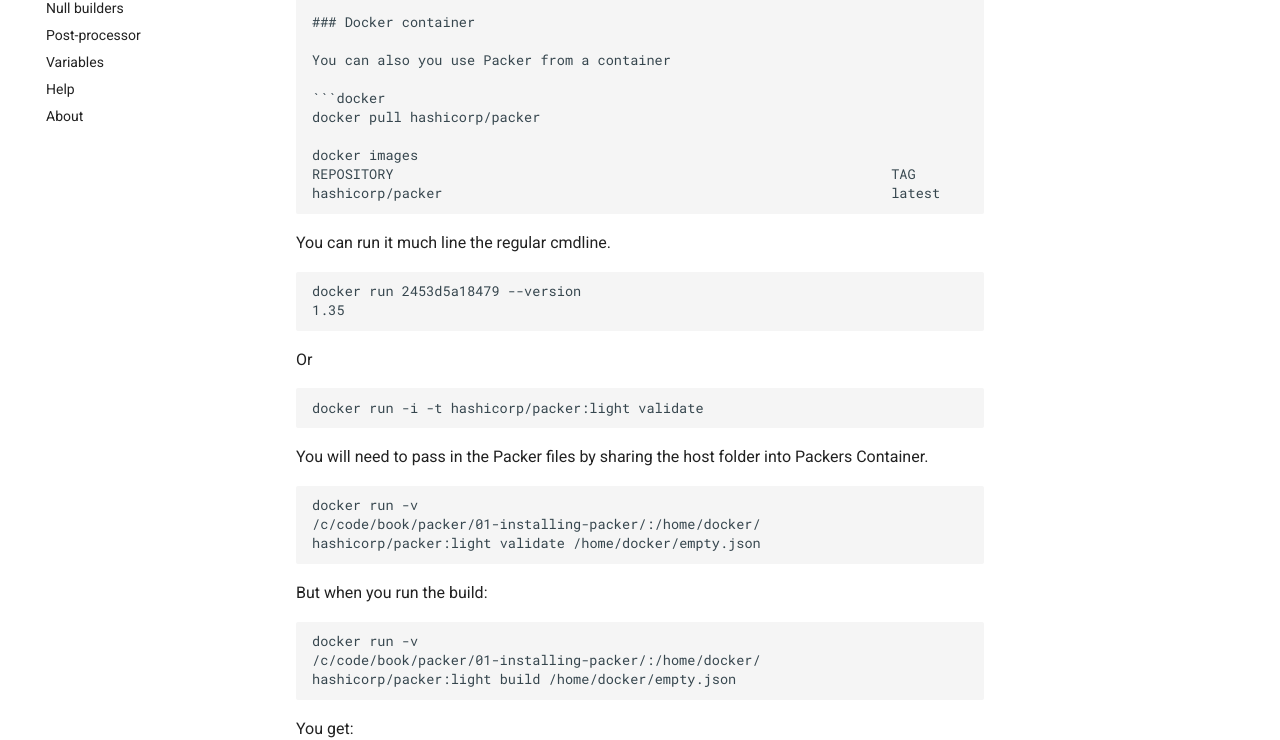
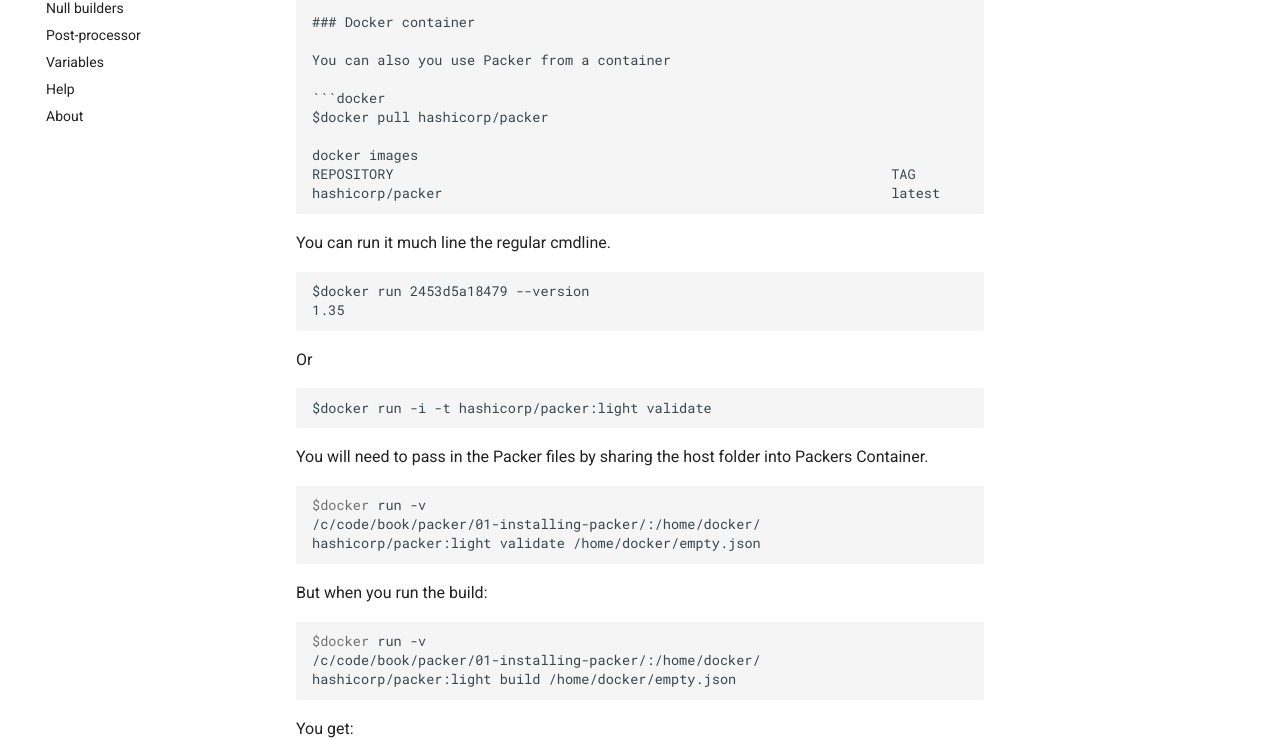
Before and after one commit to JamesWoolfenden/learn-packer, an MkDocs documentation site: the page built from docs/installing-packer.md, in a window 1280 px wide and 1400 px high, scrolled down 1192 px. Shown: the part 342-1082 px from the top of the window. Built offline with MkDocs 1.6.1 and Material for MkDocs 9.7.7, drawn with Linux system fonts in a browser that asks for light colours; comment, search, counter and statistics services are not loaded; some of the changed text lies outside the part shown.

Commit message:
Spelling mistakes

````diff
--- a/docs/installing-packer.md
+++ b/docs/installing-packer.md
@@ -62,7 +62,7 @@
 You can also you use Packer from a container
 
 ```docker
-docker pull hashicorp/packer
+$docker pull hashicorp/packer
 
 docker images
 REPOSITORY                                                             TAG                 IMAGE ID            CREATED             SIZE
@@ -72,20 +72,20 @@
 You can run it much line the regular cmdline.
 
 ```cli
-docker run 2453d5a18479 --version
+$docker run 2453d5a18479 --version
 1.35
 ```
 
 Or
 
 ```cli
-docker run -i -t hashicorp/packer:light validate
+$docker run -i -t hashicorp/packer:light validate
 ```
 
 You will need to pass in the Packer files by sharing the host folder into Packers Container.
 
 ```docker
-docker run -v
+$docker run -v
 /c/code/book/packer/01-installing-packer/:/home/docker/
 hashicorp/packer:light validate /home/docker/empty.json
 ```
@@ -93,7 +93,7 @@
 But when you run the build:
 
 ```docker
-docker run -v
+$docker run -v
 /c/code/book/packer/01-installing-packer/:/home/docker/
 hashicorp/packer:light build /home/docker/empty.json
 ```
````
Also changed, not shown: docs/amazon-ebs.md (+0 -16 lines), docs/packer-aws-ami.md (+2 -2 lines).
